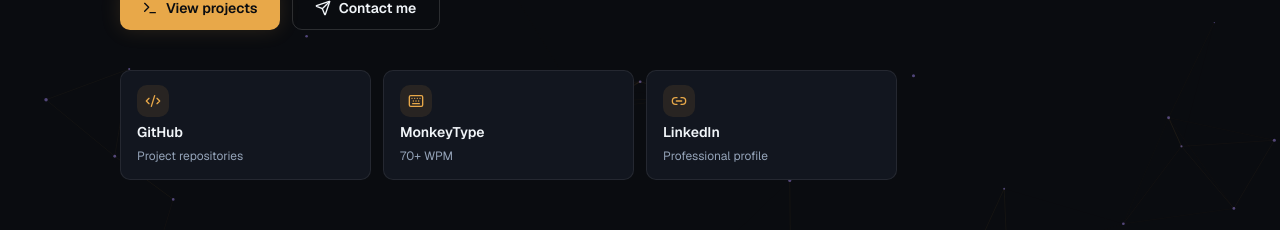
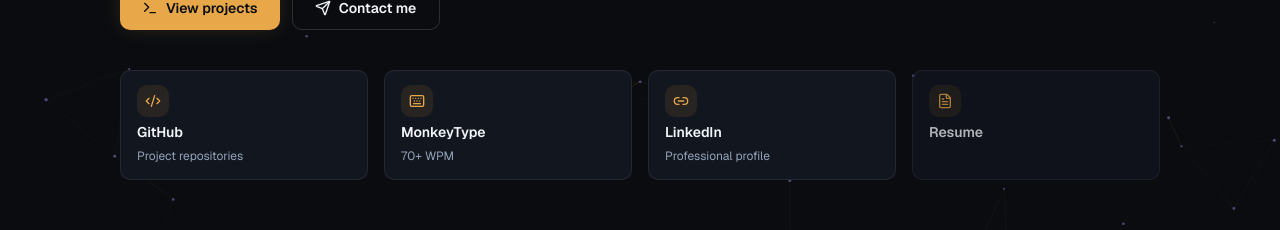
Before and after one commit to juneabayabay/Personal-Portfolio, a Next.js app: page / in a window 1280 px wide. Shown: the part 445-675 px from the top of the page. Built offline with nearby package versions, Linux system fonts and the light colour scheme; no server answers.

Commit message:
Add empty Resume

```diff
--- a/src/app/globals.css
+++ b/src/app/globals.css
@@ -512,6 +512,21 @@
   font-size: 0.75rem;
   color: var(--muted-foreground);
   line-height: 1.4;
+  min-height: 1.05rem;
+}
+
+.profile-card__subtitle--empty {
+  visibility: hidden;
+}
+
+.profile-card--empty {
+  opacity: 0.72;
+  cursor: default;
+  pointer-events: none;
+}
+
+.profile-card--empty:hover {
+  border-color: var(--border);
 }
 
 .profile-grid {
@@ -519,6 +534,7 @@
   grid-template-columns: minmax(0, 1fr);
   gap: 0.75rem;
   width: 100%;
+  max-width: 56rem;
 }
 
 @media (min-width: 400px) {
@@ -529,13 +545,15 @@
 
 @media (min-width: 768px) {
   .profile-grid {
-    grid-template-columns: repeat(2, minmax(0, 1fr));
+    grid-template-columns: repeat(4, minmax(0, 1fr));
+    gap: 0.875rem;
   }
 }
 
 @media (min-width: 1024px) {
   .profile-grid {
-    grid-template-columns: repeat(4, minmax(0, 1fr));
+    max-width: 100%;
+    gap: 1rem;
   }
 }
 
--- a/src/components/sections/Hero.tsx
+++ b/src/components/sections/Hero.tsx
@@ -9,6 +9,7 @@
 import { getProfileLinks } from "@/constants/profileLinks";
 import { siteConfig } from "@/config/site";
 import type { ProfileLink } from "@/types";
+import { cn } from "@/lib/utils";
 
 const iconMap = {
   github: Code2,
@@ -23,7 +24,7 @@
 
 function ProfileCard({ link }: { link: ProfileLink }) {
   const Icon = iconMap[link.icon] ?? Link2;
-  const isDownload = link.id === "resume";
+  const isEmpty = Boolean(link.empty) || link.url.trim() === "";
 
   const inner = (
     <>
@@ -31,11 +32,28 @@
         <Icon className="h-4 w-4" aria-hidden="true" />
       </div>
       <span className="profile-card__name">{link.name}</span>
-      <span className="profile-card__subtitle">{link.subtitle}</span>
+      {link.subtitle ? (
+        <span className="profile-card__subtitle">{link.subtitle}</span>
+      ) : (
+        <span className="profile-card__subtitle profile-card__subtitle--empty" aria-hidden="true">
+          &nbsp;
+        </span>
+      )}
     </>
   );
 
-  if (isDownload) {
+  if (isEmpty) {
+    return (
+      <div
+        className={cn("profile-card", "profile-card--empty")}
+        aria-label={`${link.name} — coming soon`}
+      >
+        {inner}
+      </div>
+    );
+  }
+
+  if (link.id === "resume") {
     return (
       <a href={link.url} download className="profile-card">
         {inner}
@@ -52,7 +70,7 @@
 
 export function Hero() {
   const profileLinks = getProfileLinks().filter(
-    (link) => link.url.trim() !== "" && link.id !== "resume",
+    (link) => link.empty || link.url.trim() !== "",
   );
 
   return (
--- a/src/constants/profileLinks.ts
+++ b/src/constants/profileLinks.ts
@@ -28,9 +28,10 @@
     {
       id: "resume",
       name: "Resume",
-      subtitle: "Download PDF",
-      url: siteConfig.resumePath,
+      subtitle: "",
+      url: "",
       icon: "file",
+      empty: true,
     },
   ];
 
--- a/src/types/index.ts
+++ b/src/types/index.ts
@@ -44,6 +44,8 @@
   subtitle: string;
   url: string;
   icon: "keyboard" | "linkedin" | "code" | "github" | "trophy" | "type" | "award" | "file";
+  /** Placeholder card with no link (e.g. resume before PDF is ready) */
+  empty?: boolean;
 }
 
 export interface ExperienceEntry {
```
